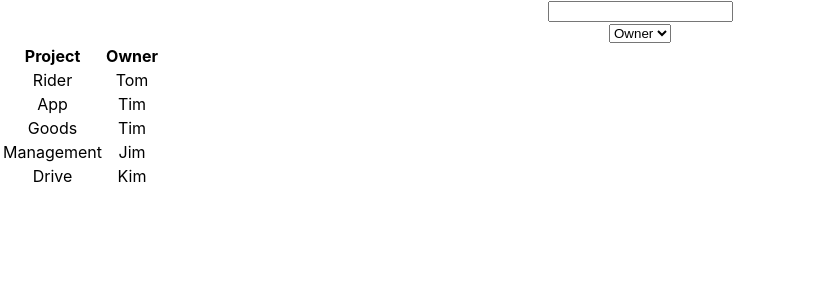
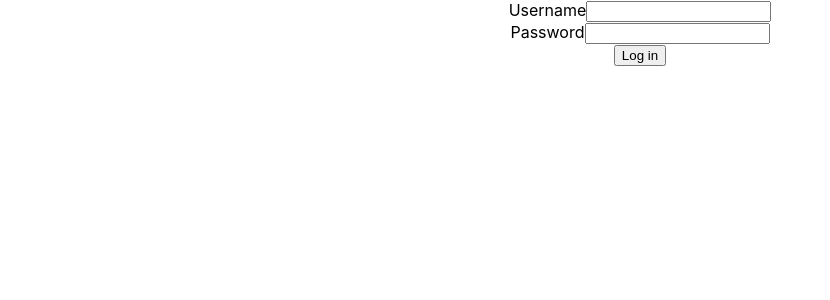
Before and after one commit to bangweiz/jira, a React (Create React App) app: page / in a window 1280 px wide. Shown: the top 300 px of the page, without its empty margins (0-830 px from the left). Built offline with nearby package versions, Linux system fonts and the light colour scheme; data requests are answered from the project's data file.

Commit message:
feature add login page

```diff
--- a/package.json
+++ b/package.json
@@ -24,7 +24,7 @@
     "test": "react-scripts test",
     "eject": "react-scripts eject",
     "prepare": "husky install",
-    "json-server": "json-server __json_server_mock__/db.json --watch --port 3001"
+    "json-server": "json-server __json_server_mock__/db.json --watch --port 3001 --middlewares __json_server_mock__/middleware.js"
   },
   "eslintConfig": {
     "extends": [
--- a/src/App.tsx
+++ b/src/App.tsx
@@ -2,11 +2,13 @@
 import "App.css";
 
 import { ProjectListScreen } from "screens/project-list";
+import { LoginScreen } from "screens/login";
 
 function App() {
   return (
     <div className="App">
-      <ProjectListScreen />
+      <LoginScreen />
+      {/*<ProjectListScreen />*/}
     </div>
   );
 }
--- /dev/null
+++ b/src/screens/login/index.tsx
@@ -0,0 +1,39 @@
+import React, { FormEvent } from "react";
+
+const apiUrl = process.env.REACT_APP_API_URL;
+
+export const LoginScreen = () => {
+  const login = (params: { username: string; password: string }) => {
+    fetch(`${apiUrl}/login`, {
+      method: "POST",
+      headers: {
+        "Content-Type": "application/json",
+      },
+      body: JSON.stringify(params),
+    }).then((res) => {
+      if (res.ok) {
+      }
+    });
+  };
+
+  const handleSubmit = (e: FormEvent<HTMLFormElement>) => {
+    e.preventDefault();
+    const username = (e.currentTarget.elements[0] as HTMLInputElement).value;
+    const password = (e.currentTarget.elements[1] as HTMLInputElement).value;
+    login({ username, password });
+  };
+
+  return (
+    <form onSubmit={handleSubmit}>
+      <div>
+        <label htmlFor="username">Username</label>
+        <input type="text" id="username" />
+      </div>
+      <div>
+        <label htmlFor="password">Password</label>
+        <input type="password" id="password" />
+      </div>
+      <button type="submit">Log in</button>
+    </form>
+  );
+};
```
Also changed, not shown: __json_server_mock__/middleware.js (added, +16 -0 lines).
